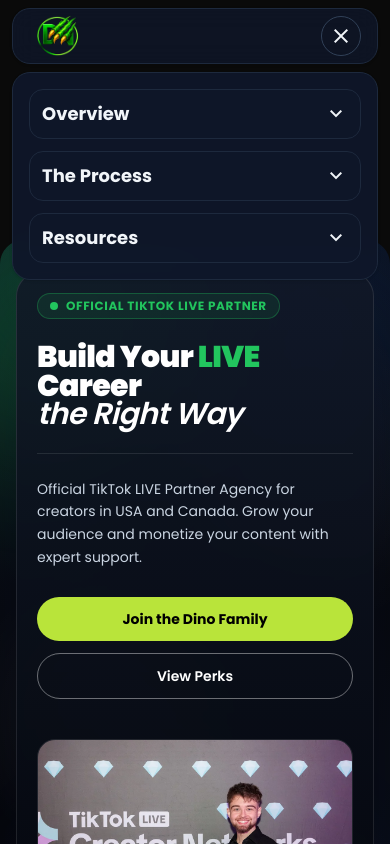
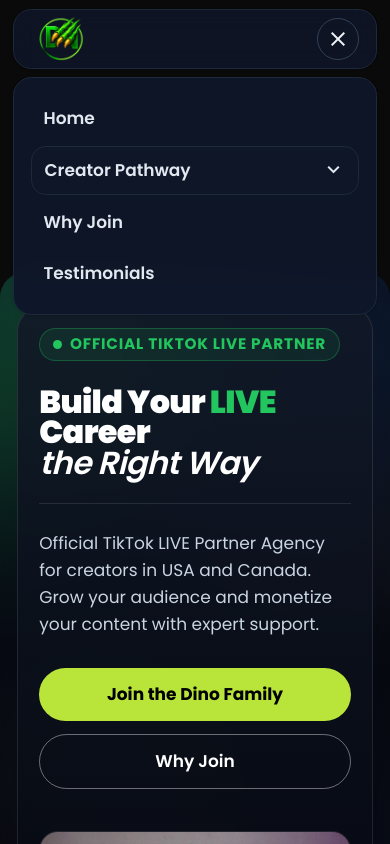
Before and after one commit to luongvietan/dino, a Next.js app: page / in a window 390 px wide. Both pictures are taken after a click on the button "menu". Shown: the top 844 px of the page. Built offline with nearby package versions, Linux system fonts and the light colour scheme.

Commit message:
Update agency description to include Philippines and enhance global typography settings for improved readability. Refactor mobile menu structure in Header component and update relevant links and section titles for consistency.

```diff
--- a/app/globals.css
+++ b/app/globals.css
@@ -33,6 +33,31 @@
 body {
   background-color: var(--background);
   font-family: var(--font-display);
+}
+
+@layer base {
+  html {
+    font-size: 17px;
+  }
+
+  body {
+    line-height: 1.6;
+    text-rendering: optimizeLegibility;
+    -webkit-font-smoothing: antialiased;
+  }
+}
+
+@layer utilities {
+  /* Raise small typography globally for readability. */
+  .text-xs {
+    font-size: 0.9rem;
+    line-height: 1.35rem;
+  }
+
+  .text-sm {
+    font-size: 1rem;
+    line-height: 1.6rem;
+  }
 }
 
 /* Material Symbols Outlined settings */
@@ -94,7 +119,7 @@
   --secondary: oklch(0.97 0 0);
   --secondary-foreground: oklch(0.205 0 0);
   --muted: oklch(0.97 0 0);
-  --muted-foreground: oklch(0.556 0 0);
+  --muted-foreground: oklch(0.42 0 0);
   --accent: oklch(0.97 0 0);
   --accent-foreground: oklch(0.205 0 0);
   --destructive: oklch(0.577 0.245 27.325);
@@ -128,7 +153,7 @@
   --secondary: oklch(0.269 0 0);
   --secondary-foreground: oklch(0.985 0 0);
   --muted: oklch(0.269 0 0);
-  --muted-foreground: oklch(0.708 0 0);
+  --muted-foreground: oklch(0.82 0 0);
   --accent: oklch(0.269 0 0);
   --accent-foreground: oklch(0.985 0 0);
   --destructive: oklch(0.704 0.191 22.216);
--- a/app/layout.tsx
+++ b/app/layout.tsx
@@ -12,7 +12,7 @@
 
 export const metadata: Metadata = {
   title: "Dino Network",
-  description: "Official TikTok LIVE Partner Agency for creators in USA and Canada. Grow your audience and monetize your content with expert support.",
+  description: "Official TikTok LIVE Partner Agency for creators in USA, Canada and Philippines. Grow your audience and monetize your content with expert support.",
   icons: {
     icon: [{ url: "/logo.jpeg", type: "image/jpeg" }],
     shortcut: ["/logo.jpeg"],
--- a/components/layout/Header.tsx
+++ b/components/layout/Header.tsx
@@ -10,15 +10,12 @@
   const pathname = usePathname();
   const [isDropdownOpen, setIsDropdownOpen] = useState(false);
   const [isMobileMenuOpen, setIsMobileMenuOpen] = useState(false);
-  const [mobileSections, setMobileSections] = useState({
-    overview: false,
-    process: false,
-    resources: false,
-  });
+  const [isMobileCreatorPathwayOpen, setIsMobileCreatorPathwayOpen] = useState(false);
 
   useEffect(() => {
     setIsMobileMenuOpen(false);
     setIsDropdownOpen(false);
+    setIsMobileCreatorPathwayOpen(false);
   }, [pathname]);
 
   useEffect(() => {
@@ -31,13 +28,6 @@
     window.addEventListener("resize", handleResize);
     return () => window.removeEventListener("resize", handleResize);
   }, []);
-
-  const toggleMobileSection = (section: keyof typeof mobileSections) => {
-    setMobileSections((prev) => ({
-      ...prev,
-      [section]: !prev[section],
-    }));
-  };
 
   return (
     <header className="sticky top-2 sm:top-4 z-50 w-full px-3 sm:px-4">
@@ -94,9 +84,9 @@
 
             <Link
               className="text-sm font-semibold hover:text-primary transition-colors"
-              href={{ pathname: "/", hash: "perks" }}
+              href={{ pathname: "/", hash: "why-join" }}
             >
-              Perks
+              Why Join
             </Link>
             <Link
               className="text-sm font-semibold hover:text-primary transition-colors"
@@ -136,72 +126,46 @@
               exit={{ opacity: 0, y: -8 }}
               className="lg:hidden mt-2 rounded-2xl border border-slate-200 dark:border-slate-800 bg-background-light/95 dark:bg-background-dark/95 backdrop-blur-md p-4 shadow-sm"
             >
-              <div className="flex flex-col gap-3">
+              <div className="flex flex-col gap-1">
+                <Link
+                  onClick={() => setIsMobileMenuOpen(false)}
+                  className="block rounded-xl px-3 py-2.5 text-base font-semibold text-slate-700 dark:text-slate-200 hover:bg-slate-100/70 dark:hover:bg-slate-800/70 transition-colors"
+                  href="/"
+                >
+                  Home
+                </Link>
                 <div className="rounded-xl border border-slate-200 dark:border-slate-800 bg-white/40 dark:bg-slate-900/40">
                   <button
                     type="button"
-                    onClick={() => toggleMobileSection("overview")}
-                    className="w-full flex items-center justify-between px-3 py-2.5 text-left"
+                    onClick={() => setIsMobileCreatorPathwayOpen((prev) => !prev)}
+                    className="w-full flex items-center justify-between px-3 py-2.5 text-left text-base font-semibold text-slate-700 dark:text-slate-200"
                   >
-                    <span className="text-lg font-bold">Overview</span>
+                    <span>Creator Pathway</span>
                     <span className="material-symbols-outlined text-base">
-                      {mobileSections.overview ? "expand_less" : "expand_more"}
+                      {isMobileCreatorPathwayOpen ? "expand_less" : "expand_more"}
                     </span>
                   </button>
-                  {mobileSections.overview && (
+                  {isMobileCreatorPathwayOpen && (
                     <div className="pb-2">
-                      <Link onClick={() => setIsMobileMenuOpen(false)} className="block px-7 py-2 text-sm font-semibold text-slate-500 dark:text-slate-400 hover:text-slate-900 dark:hover:text-slate-100 transition-colors" href="/">Home</Link>
+                      <Link onClick={() => setIsMobileMenuOpen(false)} className="block px-7 py-2 text-sm font-semibold text-slate-500 dark:text-slate-400 hover:text-slate-900 dark:hover:text-slate-100 transition-colors" href="/invite">Invitation Code</Link>
+                      <Link onClick={() => setIsMobileMenuOpen(false)} className="block px-7 py-2 text-sm font-semibold text-slate-500 dark:text-slate-400 hover:text-slate-900 dark:hover:text-slate-100 transition-colors" href="/accept">Accept Invitation</Link>
                     </div>
                   )}
                 </div>
-
-                <div className="rounded-xl border border-slate-200 dark:border-slate-800 bg-white/40 dark:bg-slate-900/40">
-                  <button
-                    type="button"
-                    onClick={() => toggleMobileSection("process")}
-                    className="w-full flex items-center justify-between px-3 py-2.5 text-left"
-                  >
-                    <span className="text-lg font-bold">The Process</span>
-                    <span className="material-symbols-outlined text-base">
-                      {mobileSections.process ? "expand_less" : "expand_more"}
-                    </span>
-                  </button>
-                  {mobileSections.process && (
-                    <div className="pb-3">
-                      <Link onClick={() => setIsMobileMenuOpen(false)} className="block px-7 py-2 text-sm font-semibold text-slate-500 dark:text-slate-400 hover:text-slate-900 dark:hover:text-slate-100 transition-colors" href="/invite">Invitation Code</Link>
-                      <Link onClick={() => setIsMobileMenuOpen(false)} className="block px-7 py-2 text-sm font-semibold text-slate-500 dark:text-slate-400 hover:text-slate-900 dark:hover:text-slate-100 transition-colors" href="/accept">Accept Invitation</Link>
-                      <div className="px-5 pt-2">
-                        <Link
-                          onClick={() => setIsMobileMenuOpen(false)}
-                          href="/join"
-                          className="inline-flex w-full items-center justify-center gap-2 rounded-xl bg-primary px-5 py-3 text-sm font-bold text-slate-950 hover:bg-primary/90 transition-colors"
-                        >
-                          Join Now
-                          <span className="material-symbols-outlined text-base">chevron_right</span>
-                        </Link>
-                      </div>
-                    </div>
-                  )}
-                </div>
-
-                <div className="rounded-xl border border-slate-200 dark:border-slate-800 bg-white/40 dark:bg-slate-900/40">
-                  <button
-                    type="button"
-                    onClick={() => toggleMobileSection("resources")}
-                    className="w-full flex items-center justify-between px-3 py-2.5 text-left"
-                  >
-                    <span className="text-lg font-bold">Resources</span>
-                    <span className="material-symbols-outlined text-base">
-                      {mobileSections.resources ? "expand_less" : "expand_more"}
-                    </span>
-                  </button>
-                  {mobileSections.resources && (
-                    <div className="pb-2">
-                      <Link onClick={() => setIsMobileMenuOpen(false)} className="block px-7 py-2 text-sm font-semibold text-slate-500 dark:text-slate-400 hover:text-slate-900 dark:hover:text-slate-100 transition-colors" href={{ pathname: "/", hash: "perks" }}>Perks</Link>
-                      <Link onClick={() => setIsMobileMenuOpen(false)} className="block px-7 py-2 text-sm font-semibold text-slate-500 dark:text-slate-400 hover:text-slate-900 dark:hover:text-slate-100 transition-colors" href={{ pathname: "/", hash: "testimonials" }}>Testimonials</Link>
-                    </div>
-                  )}
-                </div>
+                <Link
+                  onClick={() => setIsMobileMenuOpen(false)}
+                  className="block rounded-xl px-3 py-2.5 text-base font-semibold text-slate-700 dark:text-slate-200 hover:bg-slate-100/70 dark:hover:bg-slate-800/70 transition-colors"
+                  href={{ pathname: "/", hash: "why-join" }}
+                >
+                  Why Join
+                </Link>
+                <Link
+                  onClick={() => setIsMobileMenuOpen(false)}
+                  className="block rounded-xl px-3 py-2.5 text-base font-semibold text-slate-700 dark:text-slate-200 hover:bg-slate-100/70 dark:hover:bg-slate-800/70 transition-colors"
+                  href={{ pathname: "/", hash: "testimonials" }}
+                >
+                  Testimonials
+                </Link>
               </div>
             </motion.nav>
           )}
--- a/components/sections/FeatureFlow.tsx
+++ b/components/sections/FeatureFlow.tsx
@@ -35,7 +35,7 @@
   },
   {
     icon: Gift,
-    title: 'Exclusive Perks & TikTok Events',
+    title: 'Why Join: TikTok Events & Bonuses',
     desc: 'Campaigns, bonus opportunities, and event invites available to eligible Dino creators.',
   },
   {
@@ -53,7 +53,7 @@
 export const FeatureFlow: React.FC = () => {
   return (
     <section
-      id="perks"
+      id="why-join"
       className="py-16 md:py-24 px-4 sm:px-6 bg-slate-50 dark:bg-slate-900/30 relative"
     >
       <div className="pointer-events-none absolute -top-28 left-1/2 h-[28rem] w-[28rem] -translate-x-1/2 rounded-full bg-primary/10 blur-3xl" />
@@ -63,7 +63,7 @@
           <div className="flex flex-col md:flex-row justify-between md:items-end mb-10 md:mb-16 gap-6 md:gap-8">
             <div className="max-w-xl">
               <span className="px-3 py-1 bg-primary/10 border border-primary/20 text-primary text-[10px] font-bold uppercase tracking-widest rounded mb-6 inline-block">
-                Agency Perks
+                Why Join
               </span>
               <h2 className="text-3xl sm:text-4xl md:text-5xl font-black text-slate-900 dark:text-white mb-4 md:mb-6 tracking-tight">
                 What Dino Network Provides
--- a/components/sections/Hero.tsx
+++ b/components/sections/Hero.tsx
@@ -56,10 +56,10 @@
                 Join the Dino Family
               </Link>
               <Link
-                href="#perks"
+                href="#why-join"
                 className="inline-flex w-full sm:w-auto items-center justify-center border border-white/40 hover:border-white/70 hover:bg-white/10 text-white px-6 sm:px-8 py-3 rounded-full font-semibold text-sm sm:text-base transition-colors sm:min-w-[170px]"
               >
-                View Perks
+                Why Join
               </Link>
             </div>
           </motion.div>
--- a/components/sections/Testimonials.tsx
+++ b/components/sections/Testimonials.tsx
@@ -119,13 +119,13 @@
                           >
                             {item.username}
                           </Link>
-                          <p className="text-xs text-primary font-bold">
+                          <p className="text-sm text-primary font-bold">
                             {item.followers}
                           </p>
                         </div>
                       </div>
                     </div>
-                    <p className="text-sm sm:text-base text-slate-600 dark:text-slate-400 italic">
+                    <p className="text-base sm:text-lg text-slate-700 dark:text-slate-200 italic leading-relaxed">
                       &quot;{item.quote}&quot;
                     </p>
                   </motion.div>
--- a/design.html
+++ b/design.html
@@ -70,7 +70,7 @@
                         Build Your <span class="text-primary">LIVE</span> Career the Right Way
                     </h1>
 <p class="text-lg text-slate-600 dark:text-slate-400 max-w-lg leading-relaxed">
-                        Official TikTok LIVE Partner Agency for creators in USA and Canada. Grow your audience and monetize your content with expert support.
+                        Official TikTok LIVE Partner Agency for creators in USA, Canada and Philippines. Grow your audience and monetize your content with expert support.
                     </p>
 <div class="flex flex-col sm:flex-row gap-4">
 <button class="bg-primary hover:bg-primary/90 text-background-dark px-8 py-4 rounded-xl font-bold text-lg transition-all shadow-xl shadow-primary/20">
```
